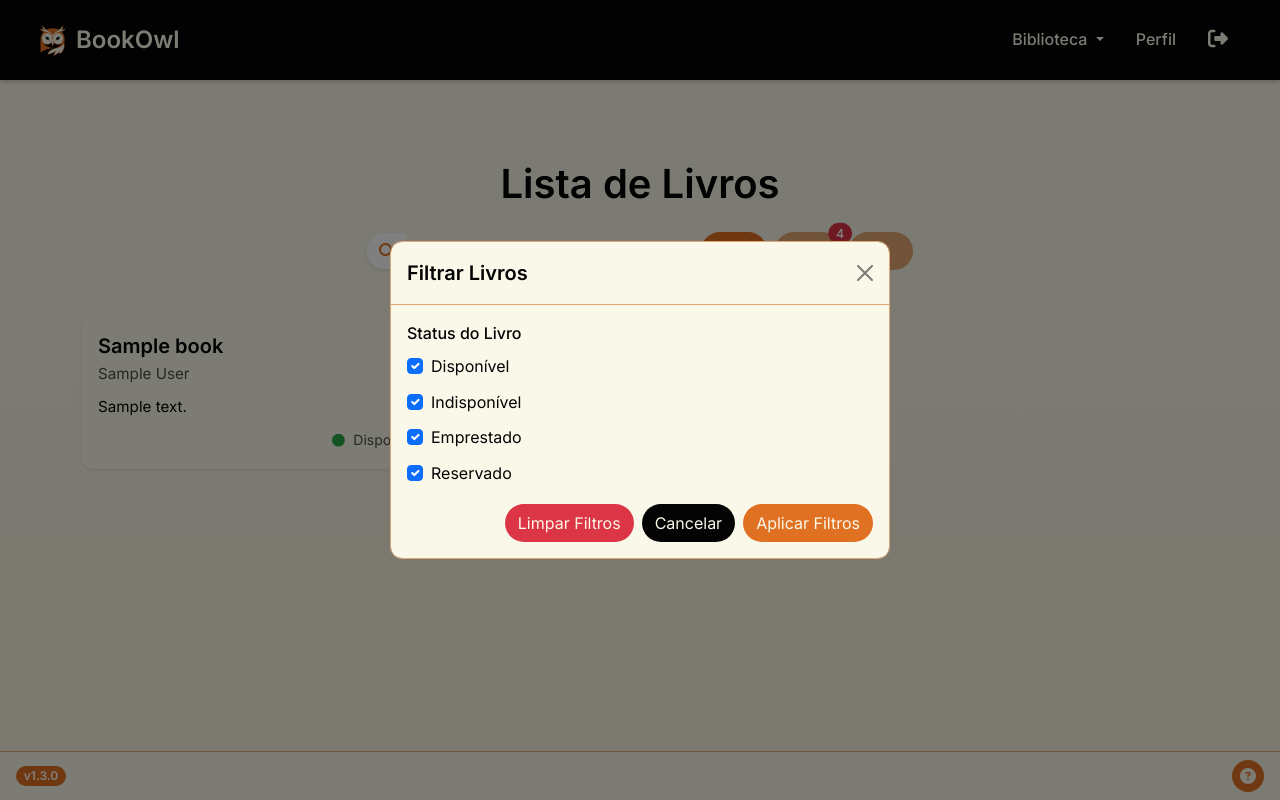
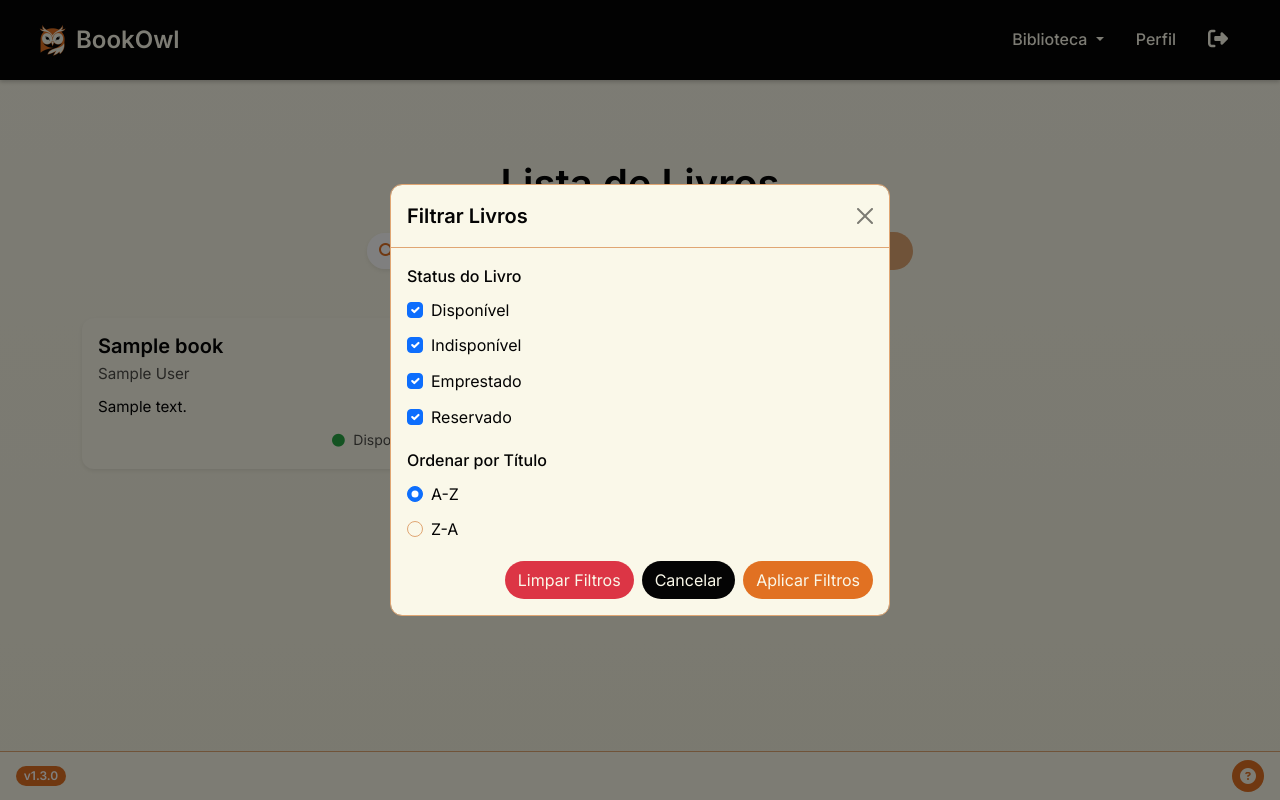
Before and after one commit to GabrielDev969/BookOwl, a Django app: page /library/books/ in a window 1280 px wide, after a click that opens the changed part. Run offline with Django 5.2, Linux system fonts and the light colour scheme; a user stored in the database is signed in; tables that the repository leaves empty hold one stand-in row (values such as "Sample post"); some libraries are stand-ins or nearby versions.

Commit message:
:sparkles: Adicionado ordenação de A-Z em livros

```diff
--- a/library/views.py
+++ b/library/views.py
@@ -19,10 +19,16 @@ def view_books(request):
     """
     View para listar livros, buscar, criar novos livros e importar arquivos.
     Exibe todos os livros quando nenhum filtro de status é aplicado.
+    Suporta ordenação por título (A-Z ou Z-A).
     """
     # Busca e paginação
     query = request.GET.get('search', '')
     status_filters = request.GET.getlist('status')
+    ordering = request.GET.get('ordering', 'title')
+
+    # VAlida ordenação para evitar SQL inject
+    if ordering not in ['title', '-title']:
+        ordering = 'title'
 
     books = Book.objects.filter(library=request.user.library)
     if query:
@@ -30,13 +36,13 @@ def view_books(request):
             Q(title__icontains=query) | Q(author__icontains=query)
         )
 
-    # Verfica os filtros
+    # Verifica os filtros
     if status_filters and status_filters != ['']:
         books = books.filter(status__in=status_filters)
     else:
         status_filters = [status[0] for status in Book._meta.get_field('status').choices]
 
-    books = books.order_by('title')
+    books = books.order_by(ordering)
 
     paginator = Paginator(books, 30)
     page = request.GET.get('page')
@@ -59,6 +65,7 @@ def view_books(request):
         'has_errors': False,
         'selected_statuses': status_filters,
         'book_status_choices': book_status_choices,
+        'ordering': ordering,
     }
 
     if request.method == 'POST':
--- a/templates/library/Book/view_books.html
+++ b/templates/library/Book/view_books.html
@@ -19,6 +19,9 @@
         {% for status in selected_statuses %}
           <input type="hidden" name="status" value="{{ status }}">
         {% endfor %}
+        {% if ordering %}
+          <input type="hidden" name="ordering" value="{{ ordering }}">
+        {% endif %}
         <button type="submit" class="btn rounded-pill px-4" style="background-color: #e17122; color: #faf8e9;">
           <i class="fas fa-search"></i>
         </button>
@@ -66,7 +69,7 @@
     <ul class="pagination justify-content-center gap-2">
       {% if books.has_previous %}
         <li class="page-item">
-          <a class="page-link rounded-pill" href="?{% if query %}search={{ query }}&{% endif %}{% for status in selected_statuses %}status={{ status }}&{% endfor %}page={{ books.previous_page_number }}" aria-label="Anterior" style="background-color: #faf8e9; color: #e17122; border: 1px solid #e17122;">
+          <a class="page-link rounded-pill" href="?{% if query %}search={{ query }}&{% endif %}{% for status in selected_statuses %}status={{ status }}&{% endfor %}{% if ordering %}ordering={{ ordering }}&{% endif %}page={{ books.previous_page_number }}" aria-label="Anterior" style="background-color: #faf8e9; color: #e17122; border: 1px solid #e17122;">
             <i class="fas fa-chevron-left"></i>
           </a>
         </li>
@@ -85,14 +88,14 @@
           </li>
         {% elif num > books.number|add:'-3' and num < books.number|add:'3' %}
           <li class="page-item">
-            <a class="page-link rounded-pill" href="?{% if query %}search={{ query }}&{% endif %}{% for status in selected_statuses %}status={{ status }}&{% endfor %}page={{ num }}" style="background-color: #faf8e9; color: #e17122; border: 1px solid #e17122;">{{ num }}</a>
+            <a class="page-link rounded-pill" href="?{% if query %}search={{ query }}&{% endif %}{% for status in selected_statuses %}status={{ status }}&{% endfor %}{% if ordering %}ordering={{ ordering }}&{% endif %}page={{ num }}" style="background-color: #faf8e9; color: #e17122; border: 1px solid #e17122;">{{ num }}</a>
           </li>
         {% endif %}
       {% endfor %}
 
       {% if books.has_next %}
         <li class="page-item">
-          <a class="page-link rounded-pill" href="?{% if query %}search={{ query }}&{% endif %}{% for status in selected_statuses %}status={{ status }}&{% endfor %}page={{ books.next_page_number }}" aria-label="Próximo" style="background-color: #faf8e9; color: #e17122; border: 1px solid #e17122;">
+          <a class="page-link rounded-pill" href="?{% if query %}search={{ query }}&{% endif %}{% for status in selected_statuses %}status={{ status }}&{% endfor %}{% if ordering %}ordering={{ ordering }}&{% endif %}page={{ books.next_page_number }}" aria-label="Próximo" style="background-color: #faf8e9; color: #e17122; border: 1px solid #e17122;">
             <i class="fas fa-chevron-right"></i>
           </a>
         </li>
@@ -157,6 +160,23 @@
                     </label>
                   </div>
                 {% endfor %}
+              </div>
+            </div>
+            <div class="mb-3">
+              <label class="form-label" style="color: #040404; font-weight: 500;">Ordenar por Título</label>
+              <div class="d-flex flex-column gap-2">
+                <div class="form-check">
+                  <input class="form-check-input" type="radio" name="ordering" value="title" id="order_asc" {% if ordering == 'title' or not ordering %}checked{% endif %}>
+                  <label class="form-check-label" for="order_asc" style="color: #040404;">
+                    A-Z
+                  </label>
+                </div>
+                <div class="form-check">
+                  <input class="form-check-input" type="radio" name="ordering" value="-title" id="order_desc" {% if ordering == '-title' %}checked{% endif %}>
+                  <label class="form-check-label" for="order_desc" style="color: #040404;">
+                    Z-A
+                  </label>
+                </div>
               </div>
             </div>
             {% if query %}
```
